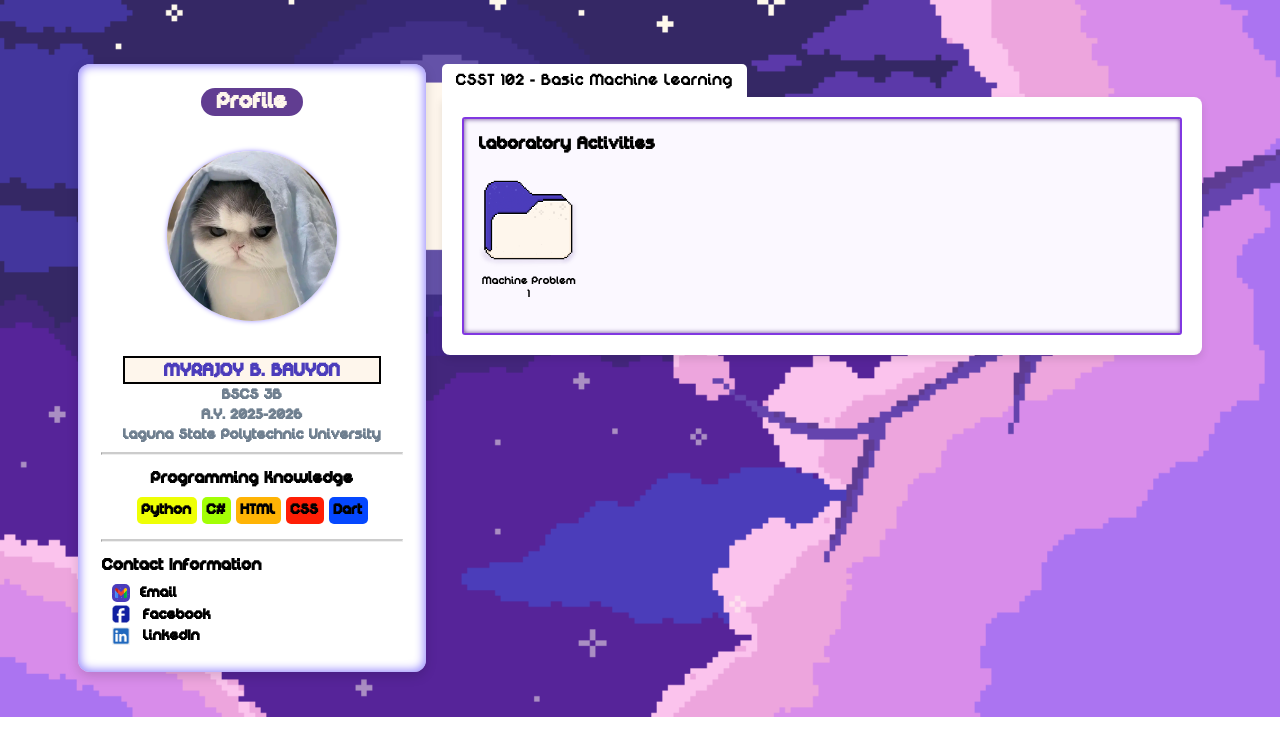
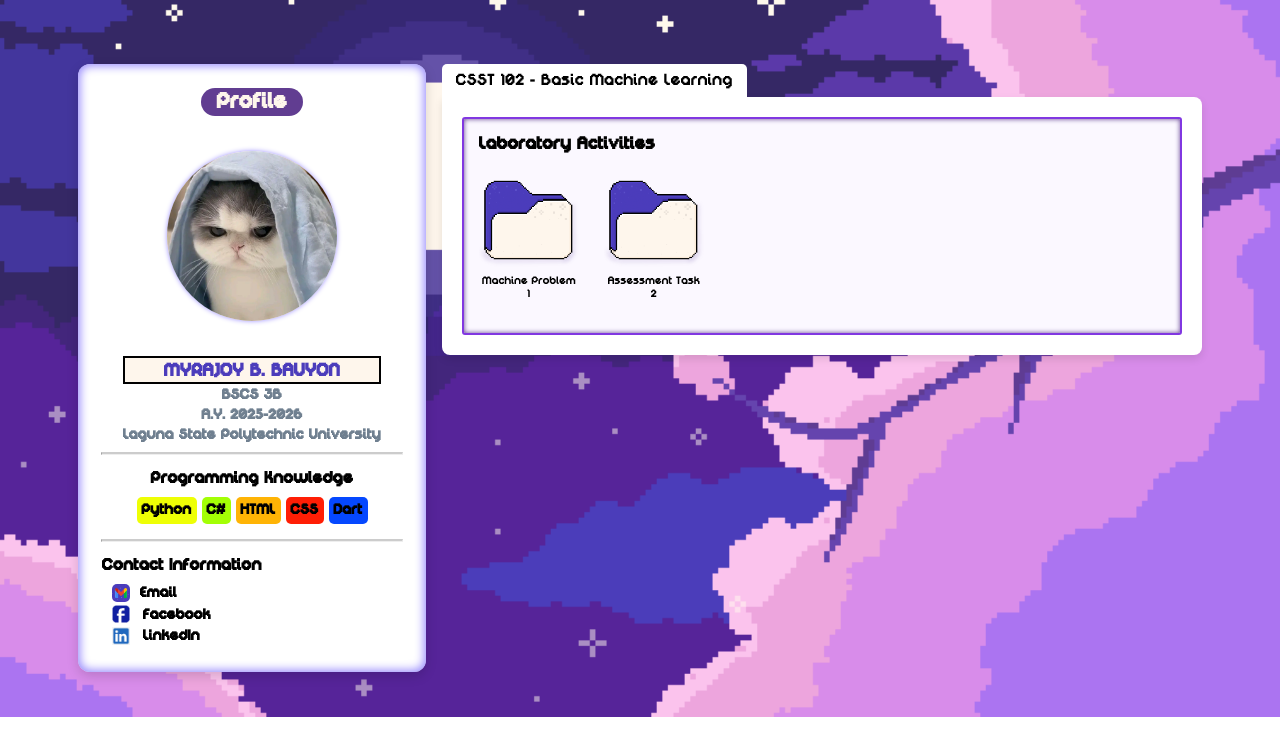
Before and after one commit to myrjybyn/CSST102-3B-AY2526, a plain HTML site: page index.html in a window 1280 px wide. Drawn offline with Linux system fonts and the light colour scheme.

Commit message:
Update index.html

```diff
--- a/index.html
+++ b/index.html
@@ -70,6 +70,10 @@
                                 <img src="images/folder-icon.png" class="folder-icon" alt="folder icon">
                                 <p>Machine Problem 1</p>
                             </a>
+                            <a href="https://github.com/myrjybyn/CSST102-3B-AY2526/tree/main/Assessment%20Task%202" target="_blank" class="lab-folder">
+                                <img src="images/folder-icon.png" class="folder-icon" alt="folder icon">
+                                <p>Assessment Task 2</p>
+                            </a>
                         </div>
                     </div>
                 </div>
```
